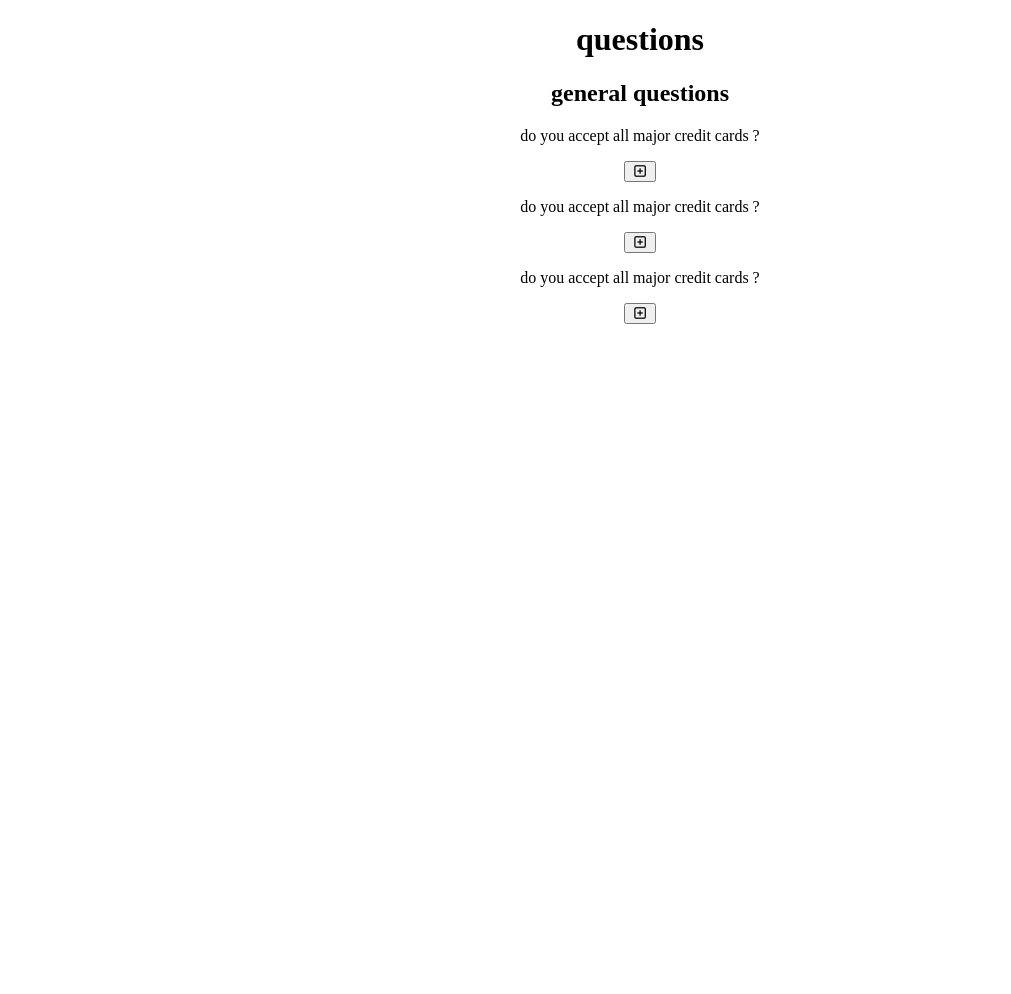
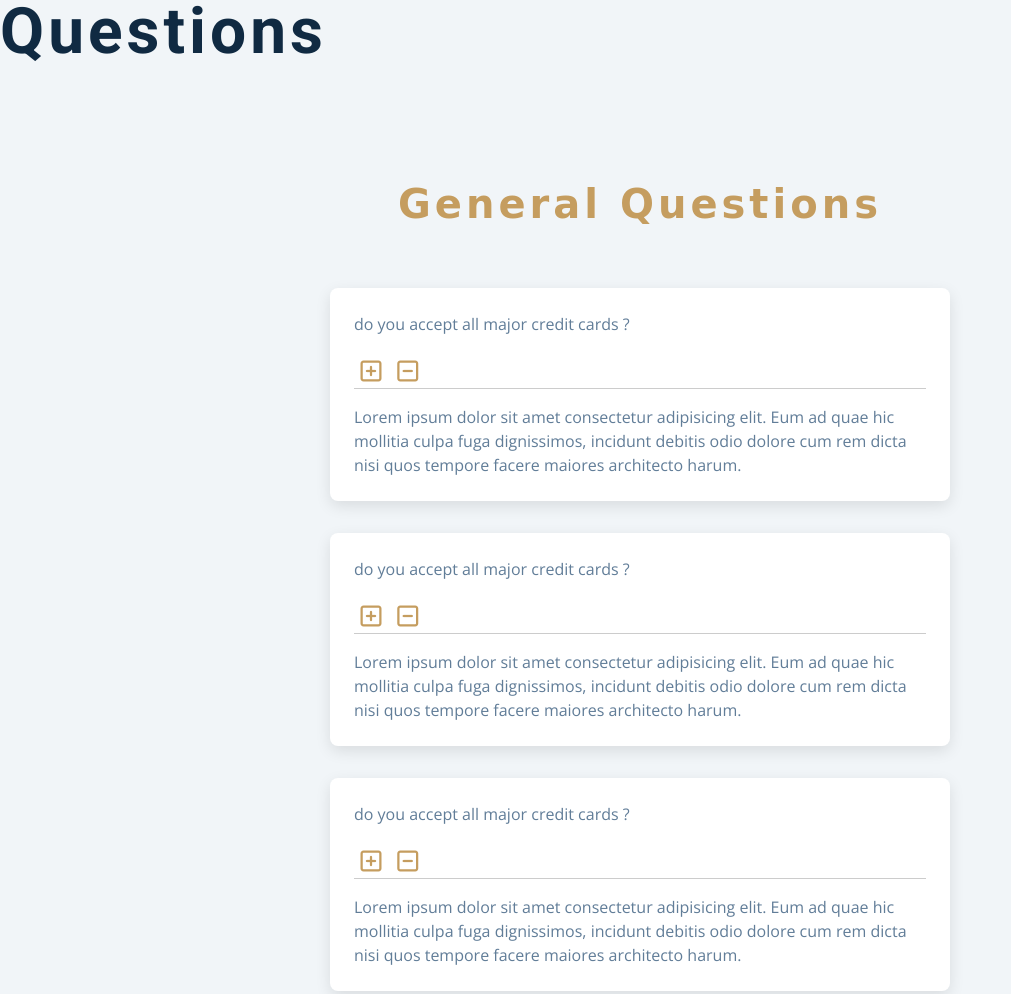
Before and after one commit to louaisubul/Questions, a plain HTML site: page index.html in a window 1280 px wide. Shown: the top 994 px of the page, without its empty margins (0-1011 px from the left). Before the commit the page ends 800 px from the top, so only its background shows below. Drawn offline with nearby package versions, Linux system fonts and the light colour scheme.

Commit message:
updated css

```diff
--- a/style.css
+++ b/style.css
@@ -1,29 +1,248 @@
+/*
+===============
+Fonts
+===============
+*/
+@import url("https://fonts.googleapis.com/css?family=Open+Sans|Roboto:400,700&display=swap");
+
+/*
+===============
+Variables
+===============
+*/
+
+:root {
+  /* dark shades of primary color*/
+  --clr-primary-1: hsl(205, 86%, 17%);
+  --clr-primary-2: hsl(205, 77%, 27%);
+  --clr-primary-3: hsl(205, 72%, 37%);
+  --clr-primary-4: hsl(205, 63%, 48%);
+  /* primary/main color */
+  --clr-primary-5: #49a6e9;
+  /* lighter shades of primary color */
+  --clr-primary-6: hsl(205, 89%, 70%);
+  --clr-primary-7: hsl(205, 90%, 76%);
+  --clr-primary-8: hsl(205, 86%, 81%);
+  --clr-primary-9: hsl(205, 90%, 88%);
+  --clr-primary-10: hsl(205, 100%, 96%);
+  /* darkest grey - used for headings */
+  --clr-grey-1: hsl(209, 61%, 16%);
+  --clr-grey-2: hsl(211, 39%, 23%);
+  --clr-grey-3: hsl(209, 34%, 30%);
+  --clr-grey-4: hsl(209, 28%, 39%);
+  /* grey used for paragraphs */
+  --clr-grey-5: hsl(210, 22%, 49%);
+  --clr-grey-6: hsl(209, 23%, 60%);
+  --clr-grey-7: hsl(211, 27%, 70%);
+  --clr-grey-8: hsl(210, 31%, 80%);
+  --clr-grey-9: hsl(212, 33%, 89%);
+  --clr-grey-10: hsl(210, 36%, 96%);
+  --clr-white: #fff;
+  --clr-red-dark: hsl(360, 67%, 44%);
+  --clr-red-light: hsl(360, 71%, 66%);
+  --clr-green-dark: hsl(125, 67%, 44%);
+  --clr-green-light: hsl(125, 71%, 66%);
+  --clr-gold: #c59d5f;
+  --clr-black: #222;
+  --ff-primary: "Roboto", sans-serif;
+  --ff-secondary: "Open Sans", sans-serif;
+  --transition: all 0.3s linear;
+  --spacing: 0.25rem;
+  --radius: 0.5rem;
+  --light-shadow: 0 5px 15px rgba(0, 0, 0, 0.1);
+  --dark-shadow: 0 5px 15px rgba(0, 0, 0, 0.2);
+  --max-width: 1170px;
+  --fixed-width: 620px;
+}
+/*
+===============
+Global Styles
+===============
+*/
+
+*,
+::after,
+::before {
+  margin: 0;
+  padding: 0;
+  box-sizing: border-box;
+}
 body {
-
-                    text-align: center;
-
+  font-family: var(--ff-secondary);
+  background: var(--clr-grey-10);
+  color: var(--clr-grey-1);
+  line-height: 1.5;
+  font-size: 0.875rem;
+}
+ul {
+  list-style-type: none;
+}
+a {
+  text-decoration: none;
+}
+img:not(.logo) {
+  width: 100%;
+}
+img {
+  display: block;
 }
 
-.question-text {
+h1,
+h2,
+h3,
+h4 {
+  letter-spacing: var(--spacing);
+  text-transform: capitalize;
+  line-height: 1.25;
+  margin-bottom: 0.75rem;
+  font-family: var(--ff-primary);
+}
+h1 {
+  font-size: 3rem;
+}
+h2 {
+  font-size: 2rem;
+}
+h3 {
+  font-size: 1.25rem;
+}
+h4 {
+  font-size: 0.875rem;
+}
+p {
+  margin-bottom: 1.25rem;
+  color: var(--clr-grey-5);
+}
+@media screen and (min-width: 800px) {
+  h1 {
+    font-size: 4rem;
+  }
+  h2 {
+    font-size: 2.5rem;
+  }
+  h3 {
+    font-size: 1.75rem;
+  }
+  h4 {
+    font-size: 1rem;
+  }
+  body {
+    font-size: 1rem;
+  }
+  h1,
+  h2,
+  h3,
+  h4 {
+    line-height: 1;
+  }
+}
+/*  global classes */
 
-                    display: none;
+.btn {
+  text-transform: uppercase;
+  background: transparent;
+  color: var(--clr-black);
+  padding: 0.375rem 0.75rem;
+  letter-spacing: var(--spacing);
+  display: inline-block;
+  transition: var(--transition);
+  font-size: 0.875rem;
+  border: 2px solid var(--clr-black);
+  cursor: pointer;
+  box-shadow: 0 1px 3px rgba(0, 0, 0, 0.2);
+  border-radius: var(--radius);
+}
+.btn:hover {
+  color: var(--clr-white);
+  background: var(--clr-black);
+}
+/* section */
+.section {
+  padding: 5rem 0;
 }
 
+.section-center {
+  width: 90vw;
+  margin: 0 auto;
+  max-width: 1170px;
+}
+@media screen and (min-width: 992px) {
+  .section-center {
+    width: 95vw;
+  }
+}
+main {
+  min-height: 100vh;
+  display: grid;
+  place-items: center;
+}
+/*
+===============
+Questions
+===============
+*/
+.title {
+  margin-top: 15vh;
+  margin-bottom: 4rem;
+}
+.title h2 {
+  color: var(--clr-gold);
+  font-family: "Great Vibes", cursive;
+  text-align: center;
+}
+.section-center {
+  max-width: var(--fixed-width);
+}
+.question {
+  background: var(--clr-white);
+  border-radius: var(--radius);
+  box-shadow: var(--light-shadow);
+  padding: 1.5rem 1.5rem 0 1.5rem;
+  margin-bottom: 2rem;
+}
+.question-title {
+  display: flex;
+  justify-content: space-between;
+  align-items: center;
+  text-transform: capitalize;
+  padding-bottom: 1rem;
+}
+.question-title p {
+  margin-bottom: 0;
+  letter-spacing: var(--spacing);
+  color: var(--clr-grey-1);
+}
+.question-btn {
+  font-size: 1.5rem;
+  background: transparent;
+  border-color: transparent;
+  cursor: pointer;
+  color: var(--clr-gold);
+  transition: var(--transition);
+}
+.question-btn:hover {
+  transform: rotate(90deg);
+}
+.question-text {
+  padding: 1rem 0 1.5rem 0;
+  border-top: 1px solid rgba(0, 0, 0, 0.2);
+}
+.question-text p {
+  margin-bottom: 0;
+}
+/* hide text */
+/* .question-text {
+  display: none;
+}
 .show-text .question-text {
-                    display: block;
+  display: block;
 }
-
 .minus-icon {
-
-                    display: none;
+  display: none;
 }
-
 .show-text .minus-icon {
-
-                    display: inline;
+  display: inline;
 }
-
 .show-text .plus-icon {
-
-                    display: none;
-}
+  display: none;
+} */
```
